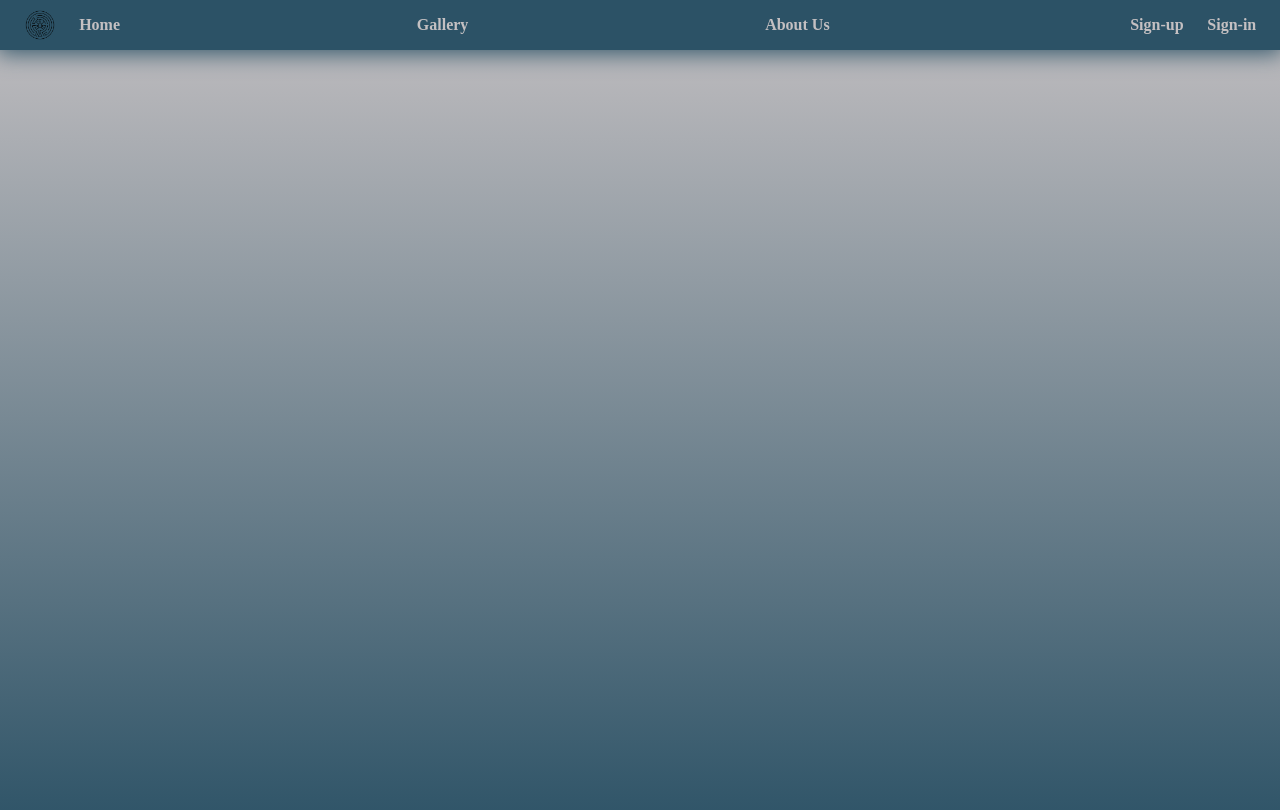
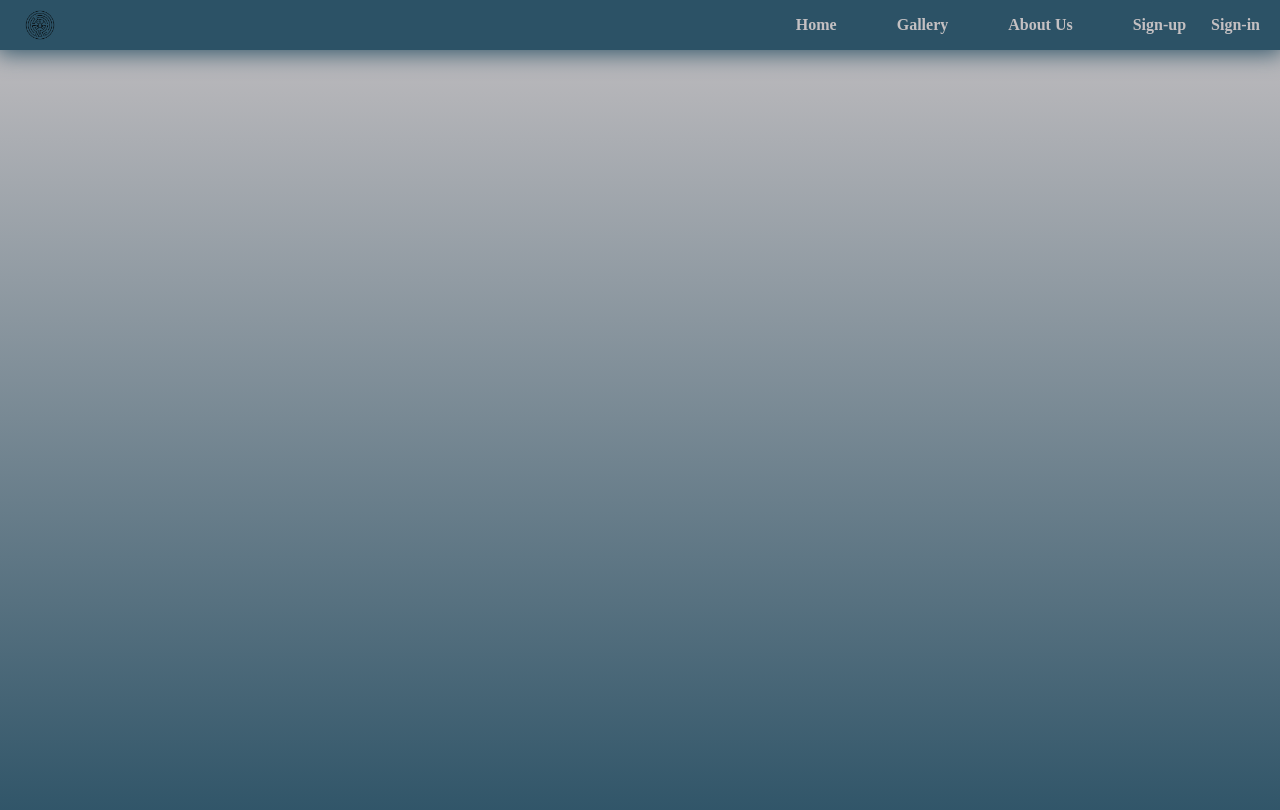
Before and after one commit to DavoSF/landing-page-portfolio, a plain HTML site: page index.html in a window 1280 px wide. Drawn offline with Linux system fonts and the light colour scheme; a web font is replaced by a local one.

Commit message:
añado li

```diff
--- a/index.css
+++ b/index.css
@@ -14,6 +14,7 @@ body {
         );
     background-repeat: no-repeat;
     object-fit: cover;
+    overflow: hidden;
 }
 
 .navbar {
@@ -29,52 +30,54 @@ body {
     font-weight: 600;
 }
 
-.navbar a:link {
+.navbar-list li {
+    list-style: none;
+}
+
+.navbar-list a:link, .navbar-list a:visited {
     color: #C4C0C2;
     text-decoration: none;
 }
 
-.navbar a:visited {
-    color: #C4C0C2;
-    text-decoration: none;
-}
-
-.navbar a:hover {
+.navbar-list a:hover {
     color: #C4C0C2;
     text-decoration: underline;
 }
 
-.navbar a:active {
+.navbar-list a:active {
     color: #C4C0C2;
     text-decoration: none;
-    box-shadow: 0px 0px 23px 3px #000;
+    box-shadow: 0px 0px 23px -5px #000;
     border-radius: 50px;
     padding: 0 8px;
 }
 
-.home {
+.navbar-list {
     height: 100%;
-    width: 100px;
-    padding-left: 20px;
     display: flex;
-    justify-content: space-between;
+    gap: 60px;
     align-items: center;
 }
 
-.home img {
+.logo {
     height: 100%;
+}
+
+.logo img {
+    height: 100%;
+    margin-left: 20px;
 }
 
 .login {
     display: flex;
     flex-direction: row;
-    justify-content: space-evenly;
-    width: 12%;
+    justify-content: space-between;
     align-items: center;
+    gap: 25px;
 }
 
-.signin {
-    padding: 0px 20px;
+.sign-in {
+    padding-right: 20px;
 }
 
 main {
--- a/index.html
+++ b/index.html
@@ -11,22 +11,20 @@
 <body>
     <header>
         <div class="navbar">
-            <div class="home">
-                <img src="img/pegatina-westworld-laberinto.png" alt="logo">
-                <p><a href="404.html">Home</a></p>
+            <div class="logo">
+                <a href="404.html">
+                    <img src="img/pegatina-westworld-laberinto.png" alt="logo">
+                </a>
             </div>
-            <div class="gallery">
-                <p><a href="404.html">Gallery</a></p>
-            </div>
-            <p><a href="404.html">About Us</a></p>
-            <div class="login">
-                <div class="signup">
-                    <p><a href="404.html">Sign-up</a></p>
+            <ul class="navbar-list">
+                <li class="home"><a href="404.html">Home</a></li>
+                <li class="gallery"><a href="404.html">Gallery</a></li>
+                <li class="about-us"><a href="404.html">About Us</a></li>
+                <div class="login">
+                    <li class="sign-up"><a href="404.html">Sign-up</a></li>
+                    <li class="sign-in"><a href="404.html">Sign-in</a></li>
                 </div>
-                <div class="signin">
-                    <p><a href="404.html">Sign-in</a></p>
-                </div>
-            </div>
+            </ul>
         </div>
     </header>
     <main>
```
